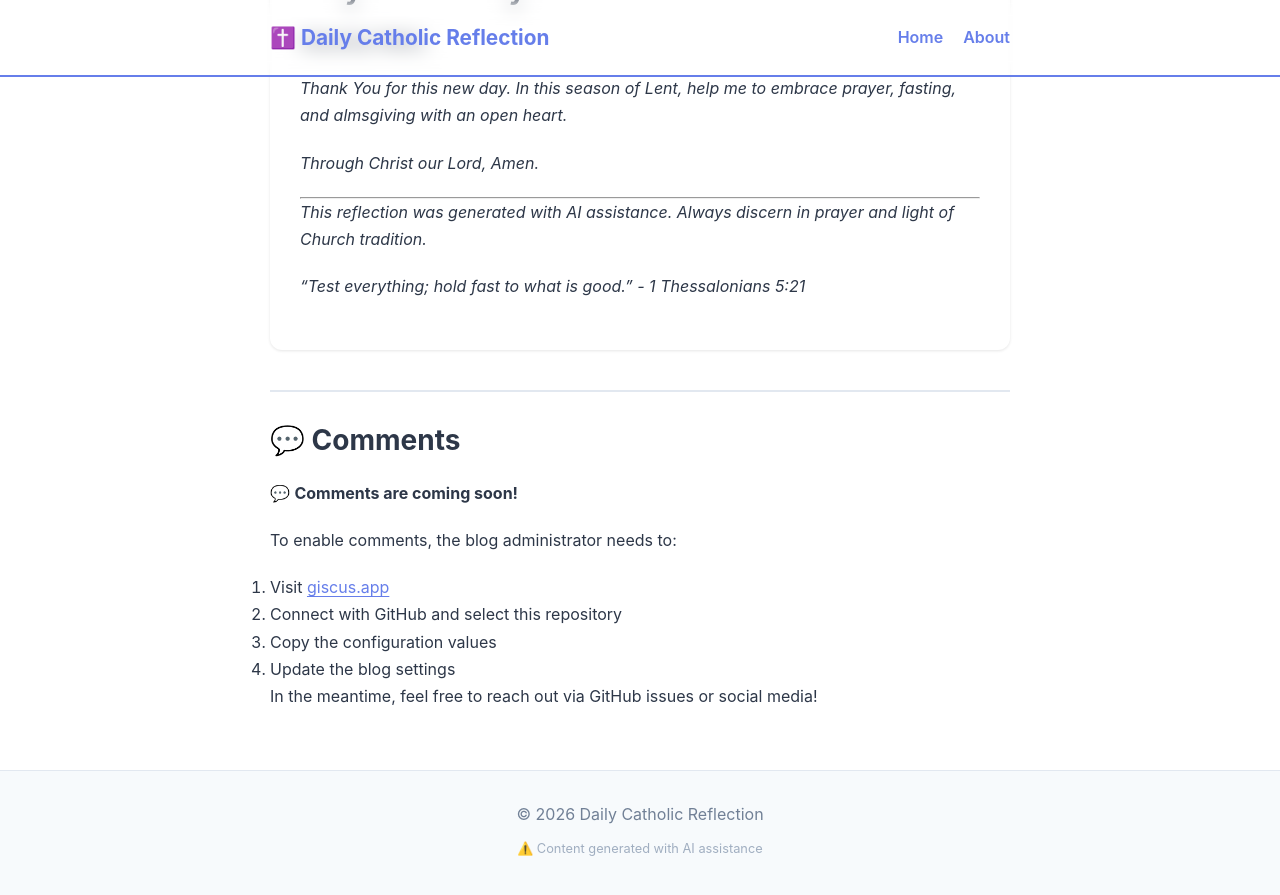
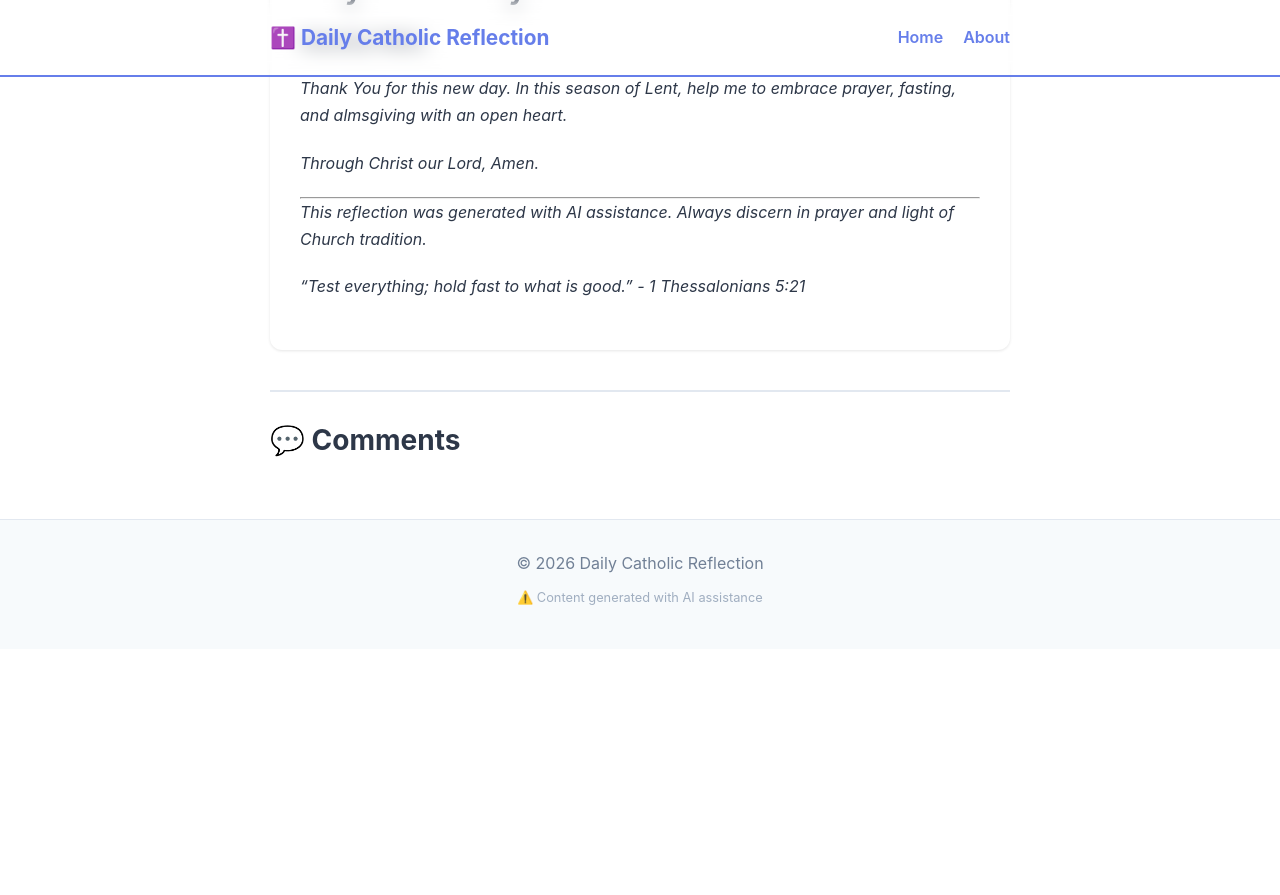
Before and after one commit to hansen1015/hansen1015.github.io, a Jekyll site: the page built from _posts/2026-02-27-daily-catholic-reflection.md, in a window 1280 px wide and 900 px high, scrolled down 1628 px. Shown: the top 895 px of the window. Built offline with Jekyll 4.4.1, drawn with Linux system fonts in a browser that asks for light colours; comment, search, counter and statistics services are not loaded; after the commit the page ends 2277 px from its top, so only the background shows below that.

Commit message:
Enable Giscus comments with full configuration

```diff
--- a/_config.yml
+++ b/_config.yml
@@ -29,18 +29,19 @@
   - jekyll-seo-tag
   - jekyll-sitemap
 
-# Giscus Comments Configuration
+# Giscus Comments Configuration - ENABLED
 giscus:
-  enabled: false  # Set to true after configuring at giscus.app
+  enabled: true
   repo: "hansen1015/hansen1015.github.io"
-  repo_id: ""  # Get from giscus.app
-  category: "Announcements"
-  category_id: ""
+  repo_id: "MDEwOlJlcG9zaXRvcnkyMzMwMDc2MjA="
+  category: "General"
+  category_id: "DIC_kwDODeNqBM4C3URw"
   mapping: "pathname"
   strict: "0"
   reactions_enabled: "1"
   emit_metadata: "0"
-  theme: "light"
+  input_position: "bottom"
+  theme: "preferred_color_scheme"
   dark_theme: "dark"
   lang: "en"
 
--- a/_includes/giscus.html
+++ b/_includes/giscus.html
@@ -1,4 +1,3 @@
-{% if site.giscus.enabled %}
 <script src="https://giscus.app/client.js"
         data-repo="{{ site.giscus.repo }}"
         data-repo-id="{{ site.giscus.repo_id }}"
@@ -8,21 +7,9 @@
         data-strict="{{ site.giscus.strict }}"
         data-reactions-enabled="{{ site.giscus.reactions_enabled }}"
         data-emit-metadata="{{ site.giscus.emit_metadata }}"
+        data-input-position="{{ site.giscus.input_position }}"
         data-theme="{{ site.giscus.theme }}"
         data-lang="{{ site.giscus.lang }}"
         crossorigin="anonymous"
         async>
 </script>
-{% else %}
-<div class="comments-notice">
-    <p>💬 <strong>Comments are coming soon!</strong></p>
-    <p>To enable comments, the blog administrator needs to:</p>
-    <ol>
-        <li>Visit <a href="https://giscus.app" target="_blank">giscus.app</a></li>
-        <li>Connect with GitHub and select this repository</li>
-        <li>Copy the configuration values</li>
-        <li>Update the blog settings</li>
-    </ol>
-    <p class="small">In the meantime, feel free to reach out via GitHub issues or social media!</p>
-</div>
-{% endif %}
```
